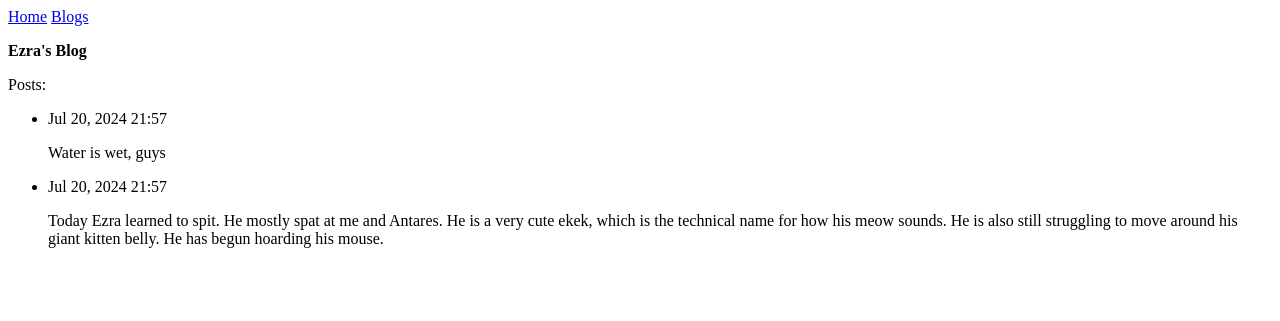
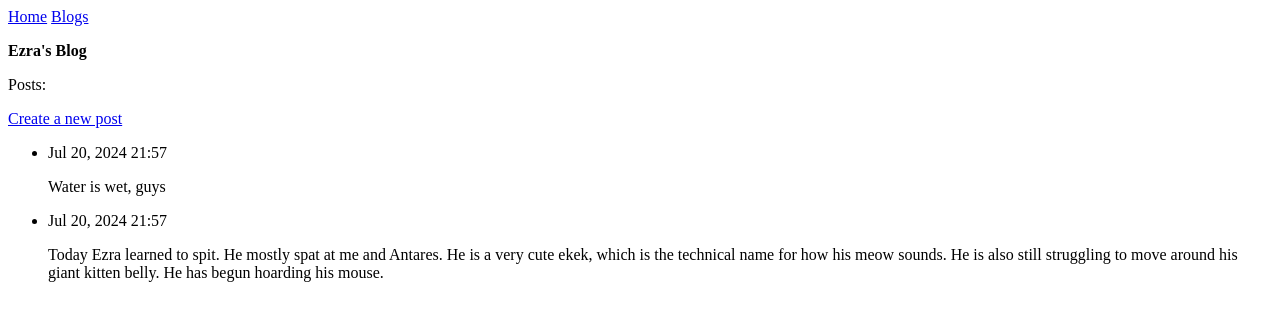
Before and after one commit to codingfriendsfun/pcc, a Django app: page /blogs/1/ in a window 1280 px wide. Shown: the top 321 px of the page. Run offline with Django 5.2, Linux system fonts and the light colour scheme; data comes from the database, SQL or seed files in the repository; both versions use the stored data as it was after the commit.

Commit message:
Enabled adding new posts

```diff
--- a/chapter_19/blogs/templates/blogs/blog.html
+++ b/chapter_19/blogs/templates/blogs/blog.html
@@ -5,6 +5,10 @@
     <p><b>{{ blog.text }}</b></p>
 
     <p>Posts:</p>
+    <p>
+        <a href="{% url 'blogs:new_post' blog.id %}">Create a new post</a>
+    </p>
+
     <ul>
         {% for post in posts %}
             <li>
--- a/chapter_19/blogs/urls.py
+++ b/chapter_19/blogs/urls.py
@@ -13,6 +13,9 @@ urlpatterns = [
     path('blogs/', views.blogs, name='blogs'),
     # Detail page for a blog
     path('blogs/<int:blog_id>/', views.blog, name='blog'),
+
     # Page for making a new blog
     path('new_blog/', views.new_blog, name='new_blog'),
+    # Page for making a new post
+    path('new_post/<int:blog_id>/', views.new_post, name='new_post'),
 ]
--- a/chapter_19/blogs/views.py
+++ b/chapter_19/blogs/views.py
@@ -1,7 +1,7 @@
 from django.shortcuts import render, redirect
 
-from .models import Blog, Post
-from .forms import BlogForm
+from .models import Blog
+from .forms import BlogForm, PostForm
 
 def index(request):
     """Home page for Blog"""
@@ -35,3 +35,23 @@ def new_blog(request):
     # Display blank or invalid form
     context = {'form': form}
     return render(request, 'blogs/new_blog.html', context)
+
+def new_post(request, blog_id):
+    """Create a new post in a specific blog"""
+    blog = Blog.objects.get(id=blog_id)
+
+    if request.method != 'POST':
+        # No data submitted; create blank form
+        form = PostForm()
+    else:
+        # POST data submitted; process data
+        form = PostForm(data=request.POST)
+        if form.is_valid():
+            new_post = form.save(commit=False)
+            new_post.blog = blog
+            new_post.save()
+            return redirect('blogs:blog', blog_id=blog_id)
+
+    # Display blank or invalid form
+    context = {'blog': blog, 'form': form}
+    return render(request, 'blogs/new_post.html', context)
```
Also changed, not shown: chapter_19/blogs/forms.py (+8 -1 lines), chapter_19/blogs/templates/blogs/new_post.html (added, +14 -0 lines), chapter_19/db.sqlite3.
